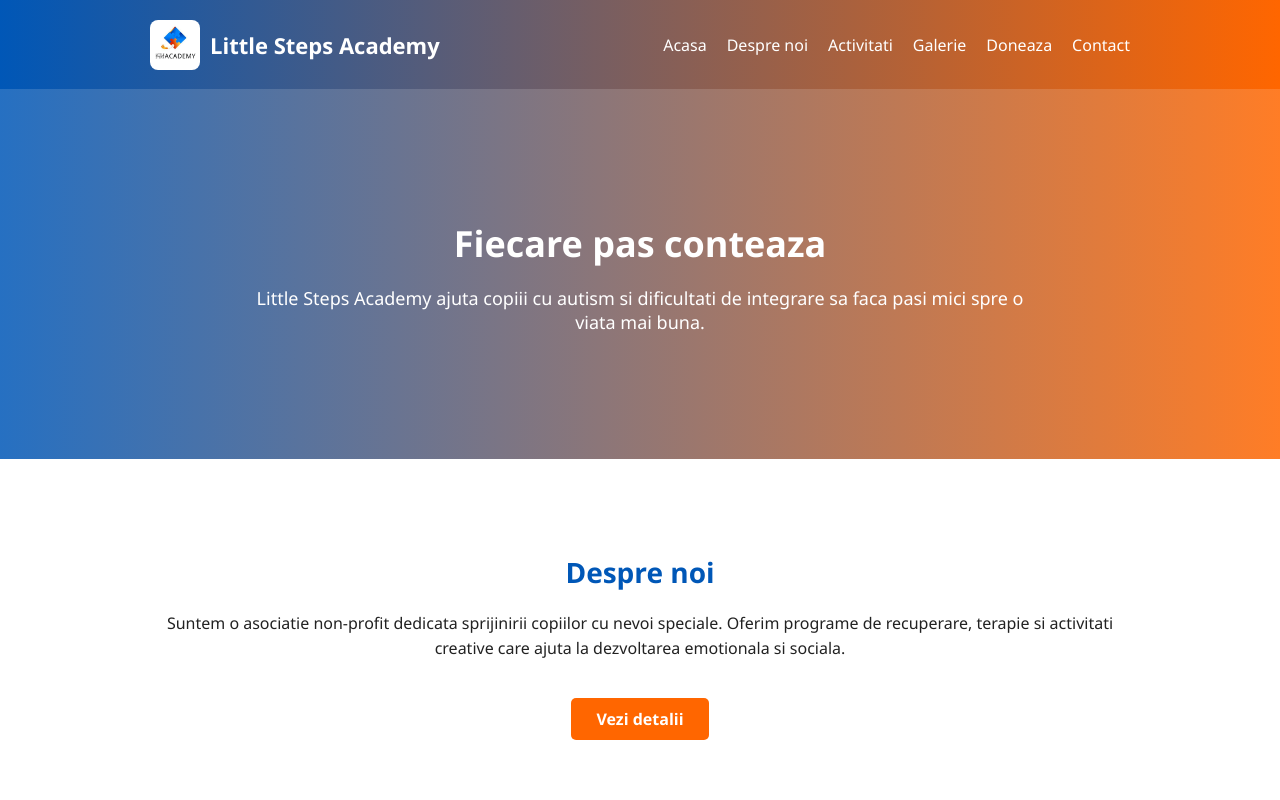
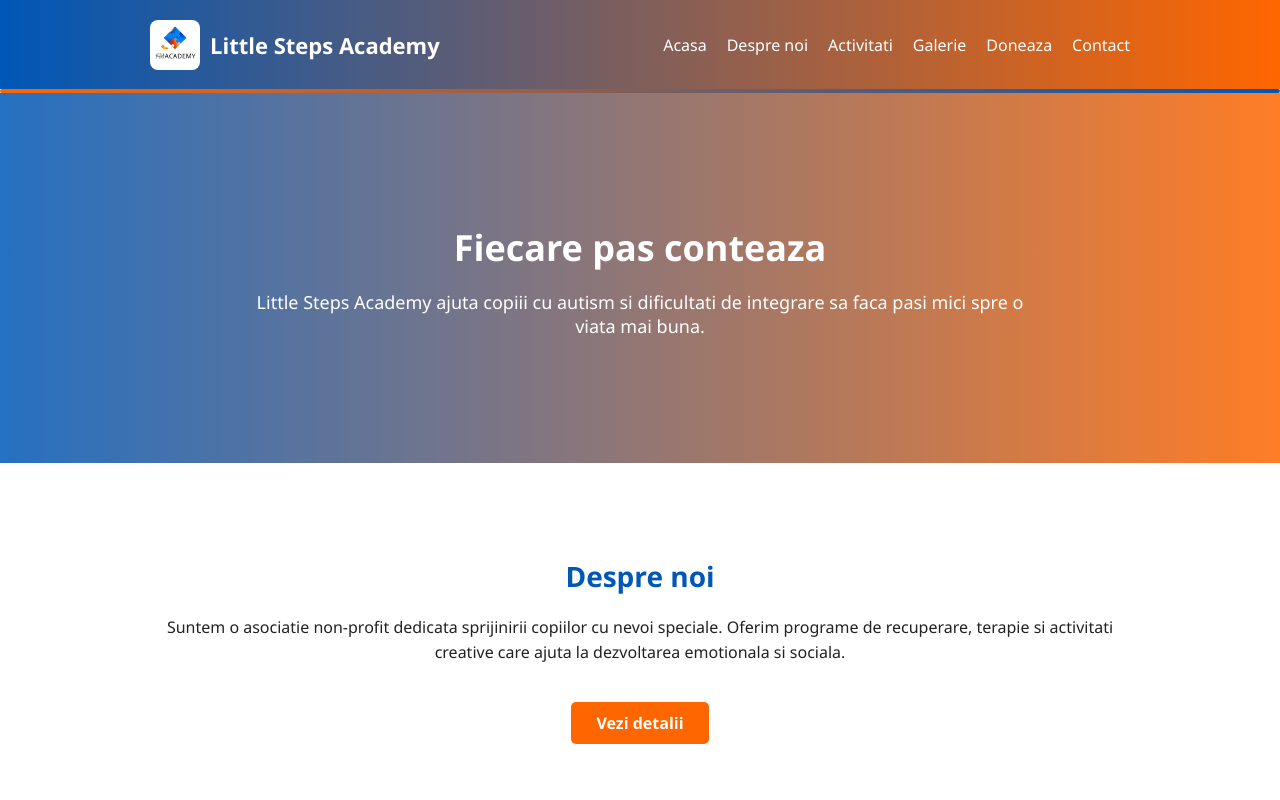
Before and after one commit to GeorgeM11/Little-Steps-Academy, a plain HTML site: page index.html in a window 1280 px wide. Shown: the top 800 px of the page. Drawn offline with Linux system fonts and the light colour scheme.

Commit message:
Add files via upload

```diff
--- a/index.html
+++ b/index.html
@@ -39,7 +39,8 @@
       <li><a href="contact.html">Contact</a></li>
     </ul>
   </header>
-
+<!-- Linia separatoare -->
+<div class="navbar-line"></div>
   <!-- Hero Section -->
   <section class="hero">
     <div class="hero-content">
--- a/script.js
+++ b/script.js
@@ -119,3 +119,7 @@ document.addEventListener('DOMContentLoaded', () => {
     });
   }
 });
+// Adauga clasa loaded dupa ce pagina se incarca complet pentru animatia liniei
+window.addEventListener('load', () => {
+  document.body.classList.add('loaded');
+});
--- a/styles.css
+++ b/styles.css
@@ -414,3 +414,10 @@ footer {
 .section .btn:hover {
   background-color: #e65c00;
 }
+.navbar-line {
+  width: 100%;
+  height: 4px;
+  background: linear-gradient(90deg, #ff6600, #0057b7);
+  border-radius: 2px;
+  margin-bottom: 0px; /* distanta fata de hero */
+}
```
